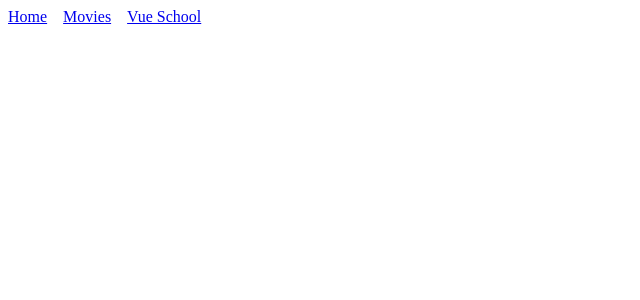
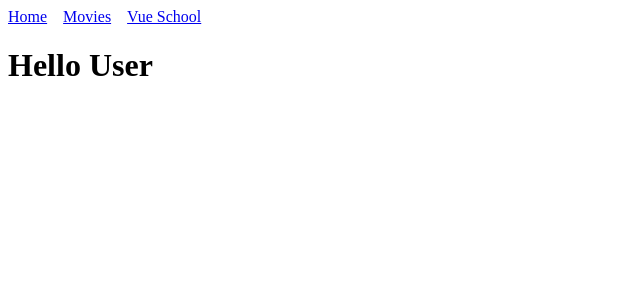
Before and after one commit to Coffeholic404/vueSchool_nuxt_fundamentals, a Nuxt app: page /admin in a window 1280 px wide. Shown: the top 300 px of the page, without its empty margins (0-640 px from the left). Built offline with nearby package versions, Linux system fonts and the light colour scheme; no server answers.

Commit message:
Abort Navigation or Redirect In Nuxt Middleware

```diff
--- /dev/null
+++ b/middleware/auth.ts
@@ -0,0 +1,6 @@
+export default defineNuxtRouteMiddleware((to, from) => {
+    const userIsLoggedIn = true
+    if(!userIsLoggedIn){
+        return navigateTo({path: "/login"});
+    }
+})
--- /dev/null
+++ b/pages/admin.vue
@@ -0,0 +1,15 @@
+<template>
+    <div>
+        <h1>Hello User</h1>
+    </div>
+</template>
+
+<script setup>
+definePageMeta({
+    middleware: ["auth"]
+})
+</script>
+
+<style lang="scss" scoped>
+
+</style>
```
